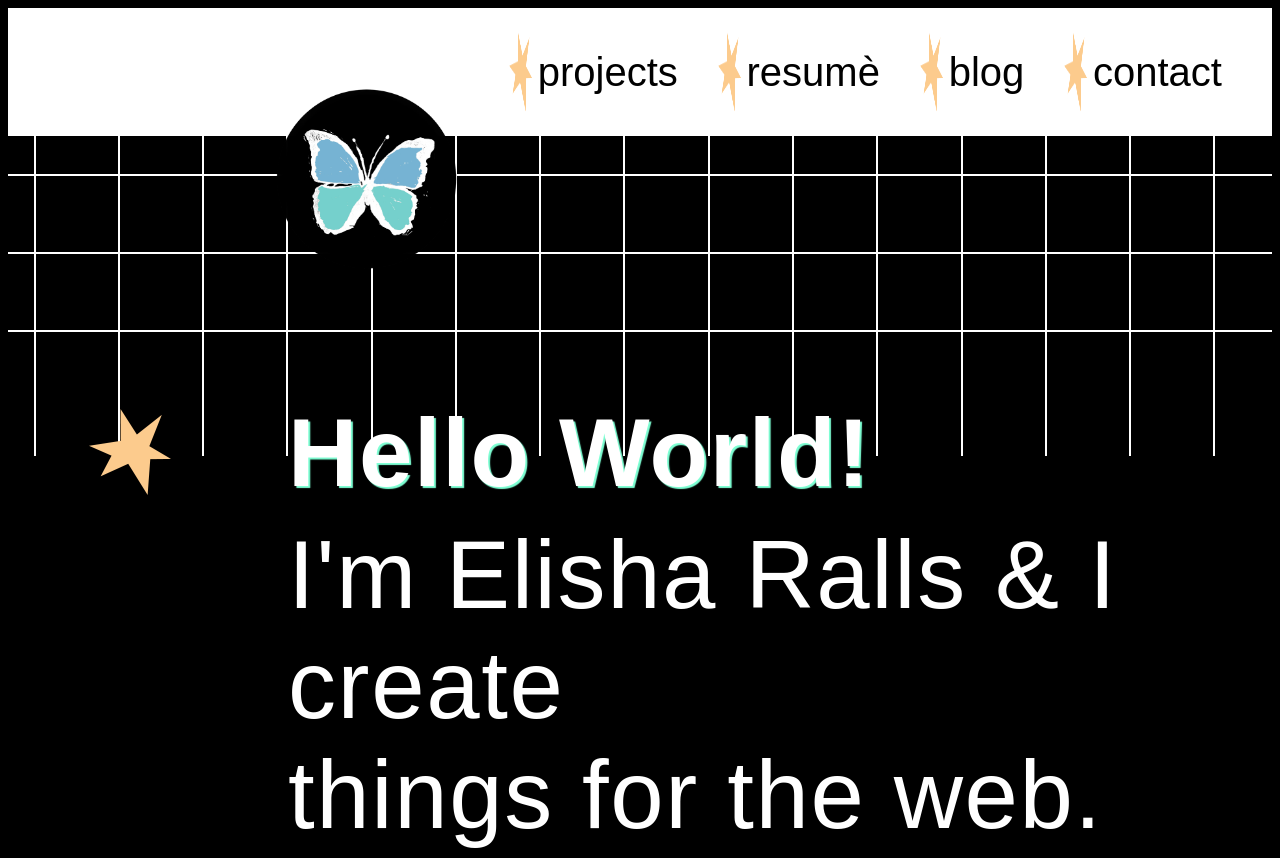
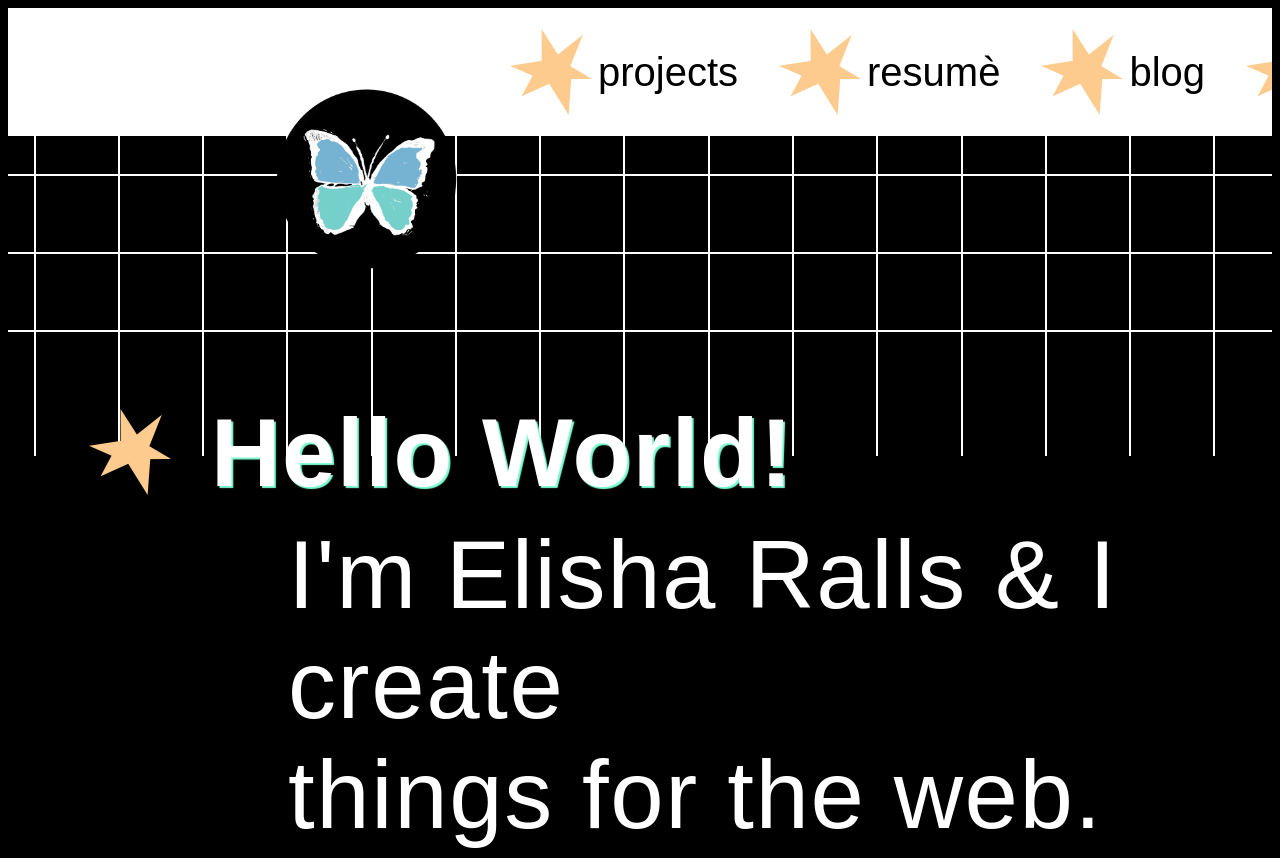
Before and after one commit to elisharalls/elisharalls.github.io, a plain HTML site: page index.html in a window 1280 px wide. Drawn offline with Linux system fonts and the light colour scheme.

Commit message:
Icons/buttons

```diff
--- a/style.css
+++ b/style.css
@@ -160,9 +160,8 @@ opacity: 0;
     padding-right: 5vh;
   }
   .star {
-    max-height: 10vh;
-    min-height: 7vh;
-    overflow: hidden;
+    max-height: 8vh;
+    min-height: fit-content;
   }
 }
 
@@ -179,8 +178,7 @@ opacity: 0;
   }
   .star {
     max-height: 15vh;
-    min-height: 10vh;
-    overflow:hidden;
+    min-height: fit-content;
   }
 }
 
@@ -333,9 +331,9 @@ h2 {
     font-size: 4vh;
     margin: 0;
   }
-  #blank, #icon {      /*needed??*/
-    max-width: 6vh;
-    min-width: 6vh;
+  #blank #icon {      /*needed??*/
+    max-width: fit-content;
+    min-width: 8vh;
     margin: 1vh;
   }
 }
@@ -347,13 +345,13 @@ h2 {
     font-size: 12vh;
     position: relative;
     margin: 0;
-    z-index: 1;
     }
     #icon {
-      max-width: 20vh;
-      min-width: 20vh;
+      max-width: fit-content;
+      min-width: 10vh;
       position:relative;
       margin: 5vh;
+      z-index: 1;
     }
 
     #blank {      /*needed??*/
```
